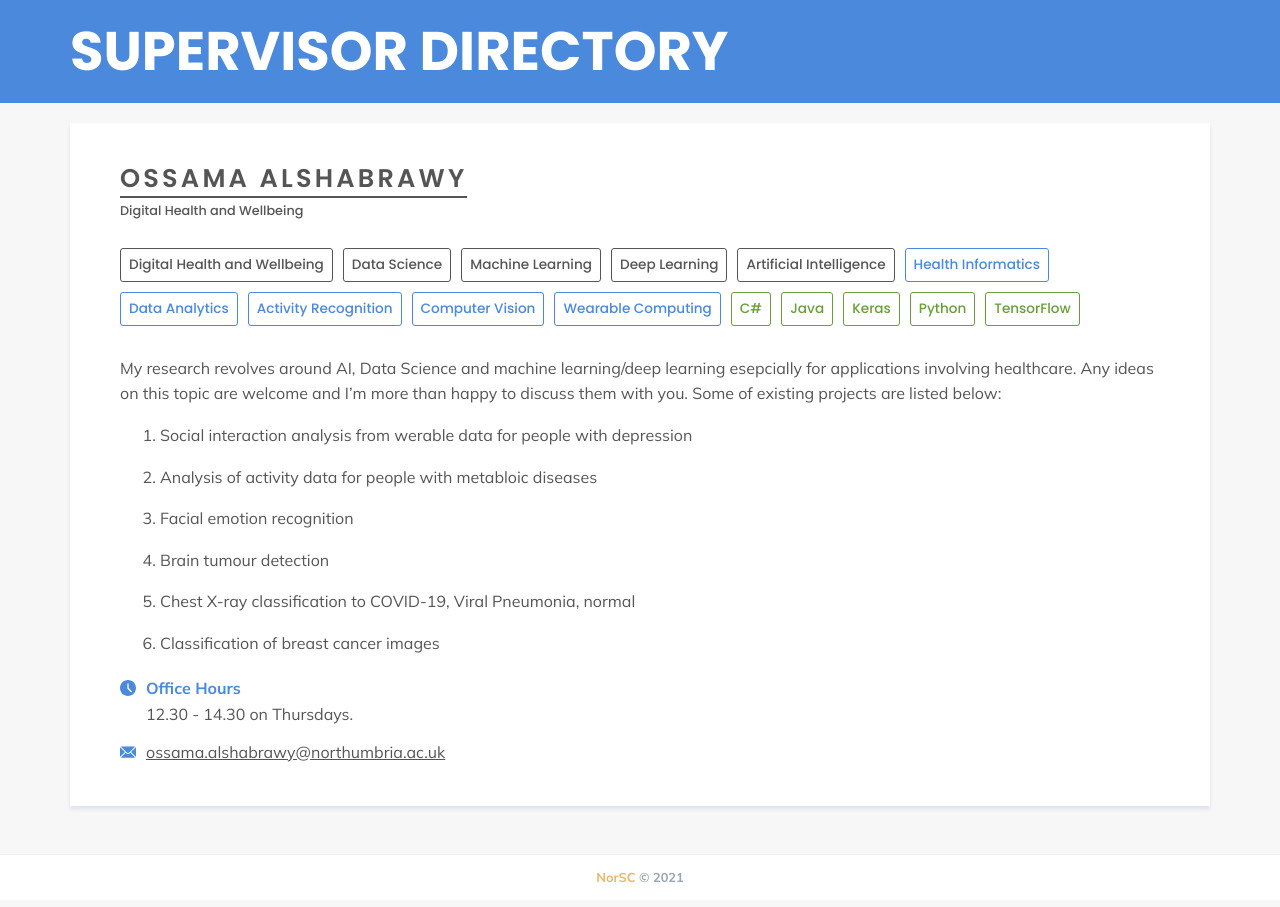
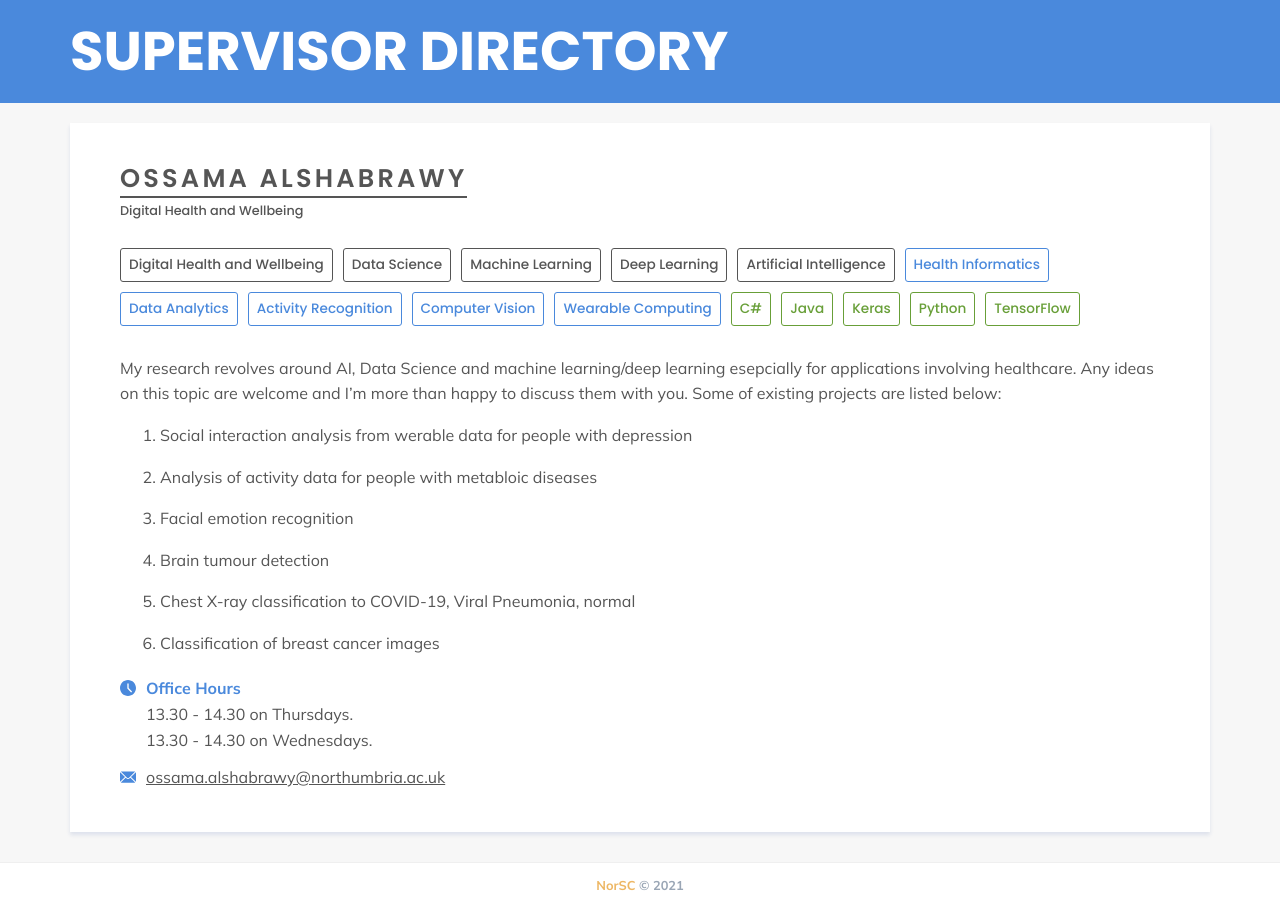
Before and after one commit to NorSC/supervisor-search, a Jekyll site: the page built from _supervisors/ossama-alshabrawy.md, in a window 1280 px wide. Built offline with Jekyll 4.4.1, drawn with Linux system fonts in a browser that asks for light colours; a script that is not in the unit is left out.

Commit message:
Update Supervisors “ossama-alshabrawy”

```diff
--- a/_supervisors/ossama-alshabrawy.md
+++ b/_supervisors/ossama-alshabrawy.md
@@ -3,7 +3,9 @@ layout: supervisor
 title: Ossama Alshabrawy
 available: true
 email: ossama.alshabrawy@northumbria.ac.uk
-office_hours: 12.30 - 14.30 on Thursdays.
+office_hours: |-
+  13.30 - 14.30 on Thursdays.
+  13.30 - 14.30 on Wednesdays.
 research_group: Digital Health and Wellbeing
 research_themes:
   - Digital Health and Wellbeing
```
